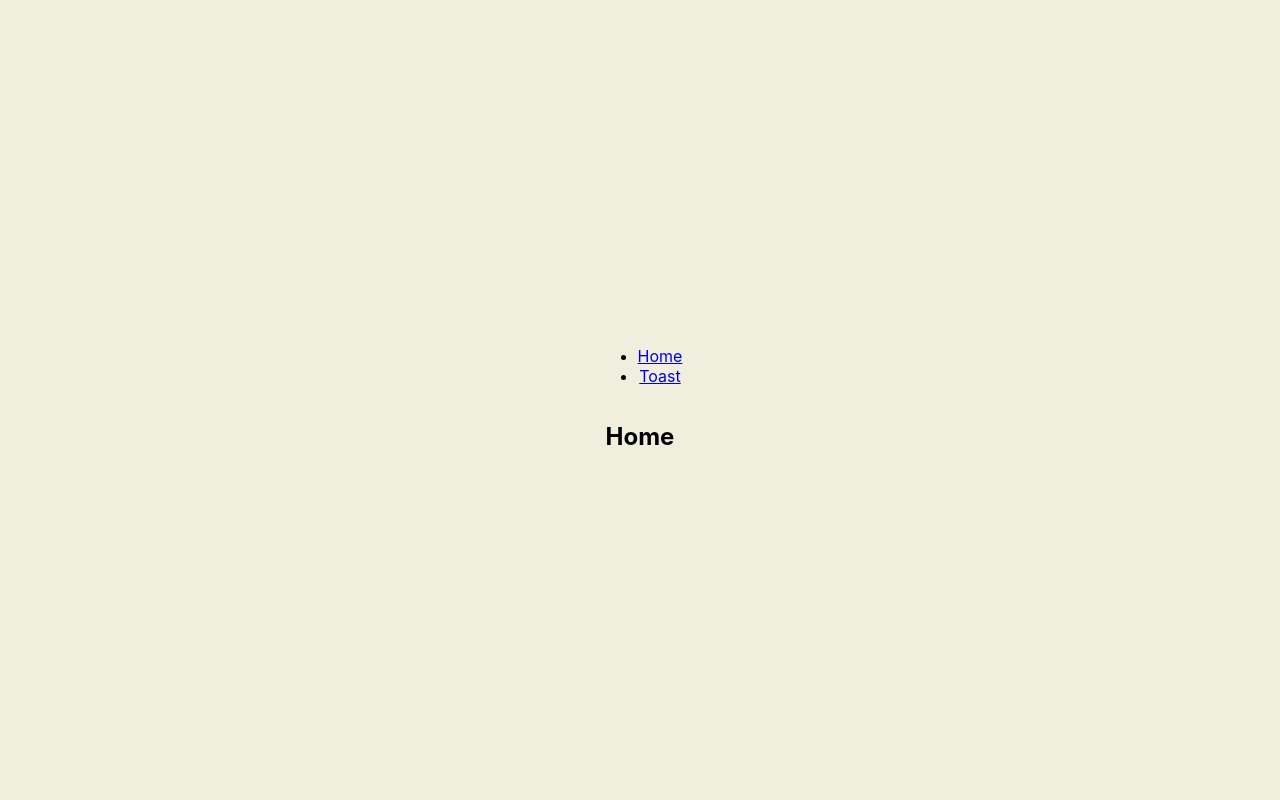
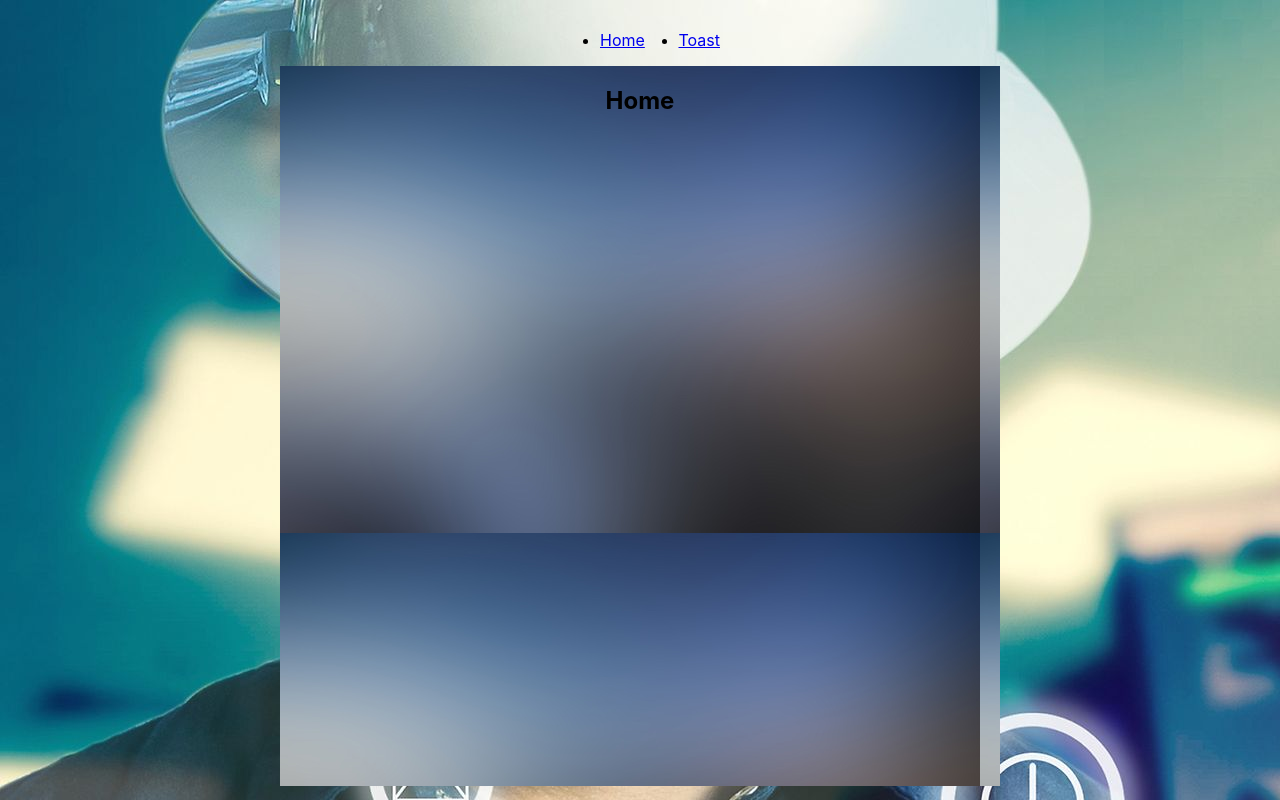
Before and after one commit to johanein/react-git, a React (Create React App) app: page / in a window 1280 px wide. Built offline with nearby package versions, Linux system fonts and the light colour scheme.

Commit message:
background image added

```diff
--- a/src/App.css
+++ b/src/App.css
@@ -9,12 +9,26 @@
   justify-content: center;
   font-size: 200;
   max-height:100vh;
+  background-image: url('bg.jpg');
+}
+
+.Nav{
+  width: 15vh;
+  display: flex;
+  flex-direction: row;
+  justify-content:space-between;
+}
+
+.Home{
+  min-width: 90vh;
+  min-height: 90vh;
+  background-image: url('EMTab_background.jpg');  ;
 }
 
 
 .Toast {
   padding: 20px;
-  background-color: #85a53a;
+  background-image: url('EMTab_background.jpg');
   min-width:10vh;
   min-height: 10vh;
   max-width:50vh;
--- a/src/App.js
+++ b/src/App.js
@@ -9,8 +9,9 @@ import {
 import store from './Redux/store'
 import './App.css'
 import ToastComponent from './Components/toastComponent'
+import Home from './Components/home'
 
-const Home = () => <h2>Home</h2>
+
 
 
 class App extends React.Component {
@@ -23,9 +24,9 @@ class App extends React.Component {
     return (
       <Provider store={store}>
         <div className='App' >
-          < Router>
-            <nav>
-              <ul>
+          < Router >
+            <nav >
+              <ul className='Nav'>
                 <li>
                   <Link to="/">Home</Link>
                 </li>
--- /dev/null
+++ b/src/Components/home.js
@@ -0,0 +1,11 @@
+import React from 'react';
+
+const Home = () => {
+    return (
+        <div className='Home'>
+        <h2 >Home</h2>
+        </div>
+    );
+}
+
+export default Home;
```
Also changed, not shown: src/EMTab_background.jpg (added), src/bg.jpg (added).
